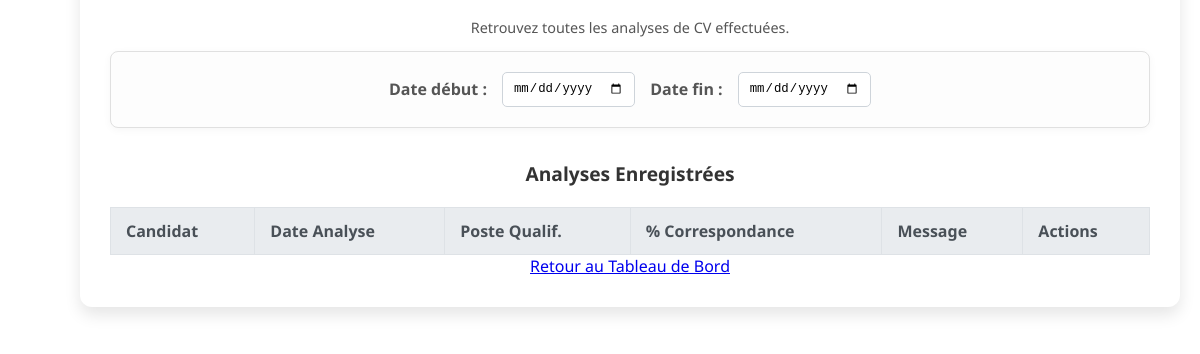
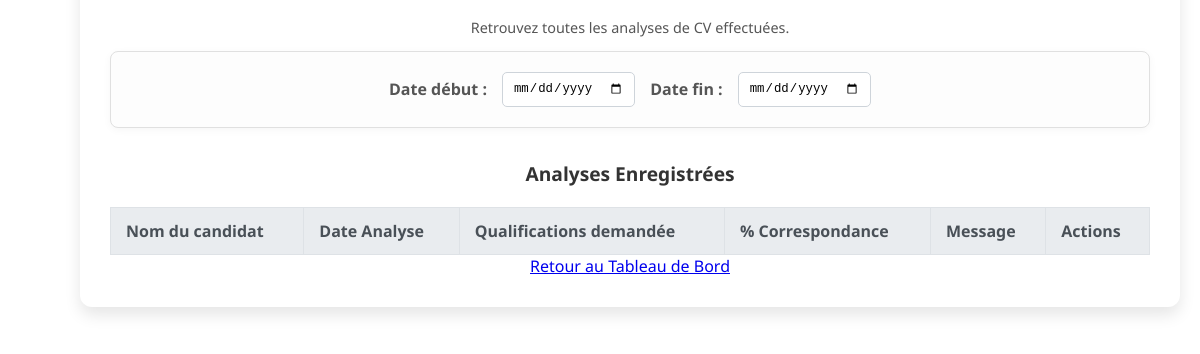
Before and after one commit to Djoycie/PROJET-DE-SUIVI-ET-GESTION-DU-PERSONNEL, an Electron app: page cv_analyses_historique.html in a window 1200 px wide. Shown: the part 154-508 px from the top of the page. Drawn offline with Linux system fonts and the light colour scheme; no server answers.

Commit message:
usersbackend3

```diff
--- a/cv_analyses_historique.html
+++ b/cv_analyses_historique.html
@@ -100,9 +100,9 @@
                 <table id="cv-analyses-list">
                     <thead>
                         <tr>
-                            <th>Candidat</th>
+                            <th>Nom du candidat</th>
                             <th>Date Analyse</th>
-                            <th>Poste Qualif.</th>
+                            <th>Qualifications demandée</th>
                             <th>% Correspondance</th>
                             <th>Message</th>
                             <th>Actions</th>
```
